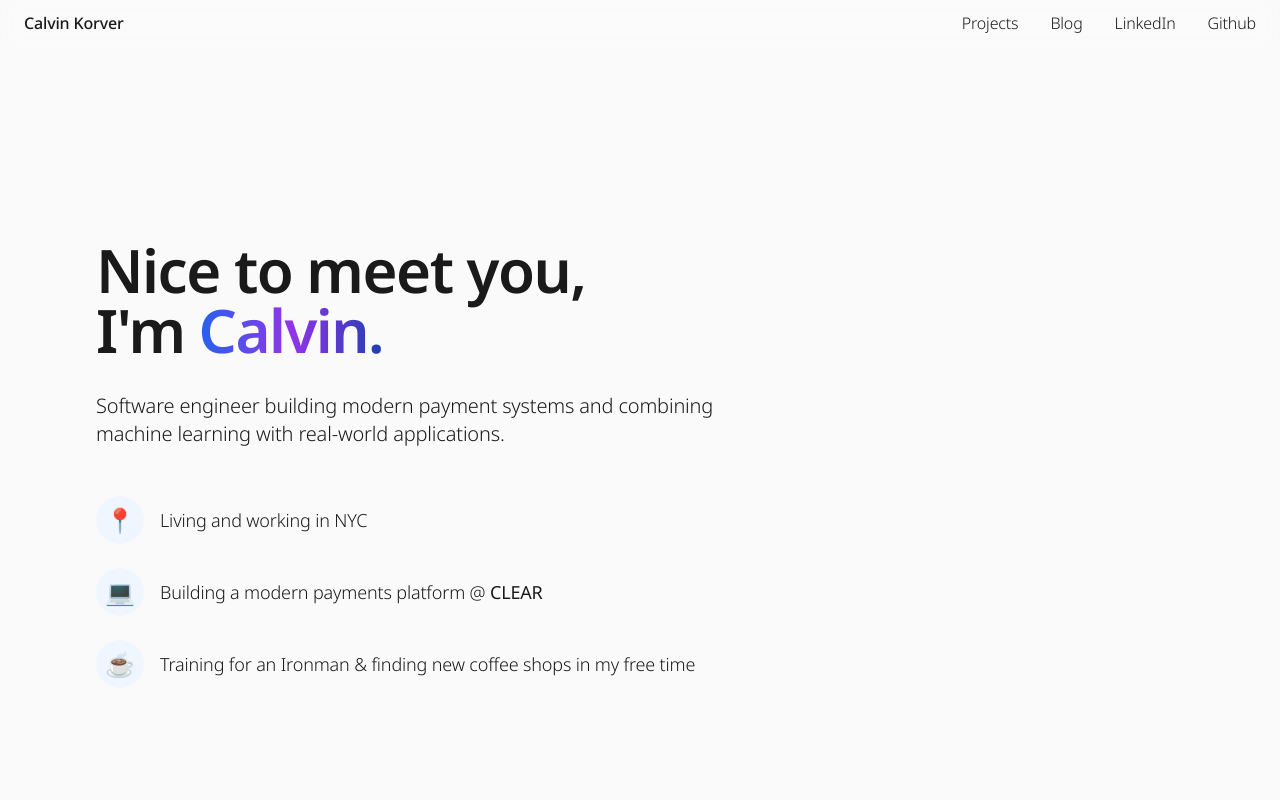
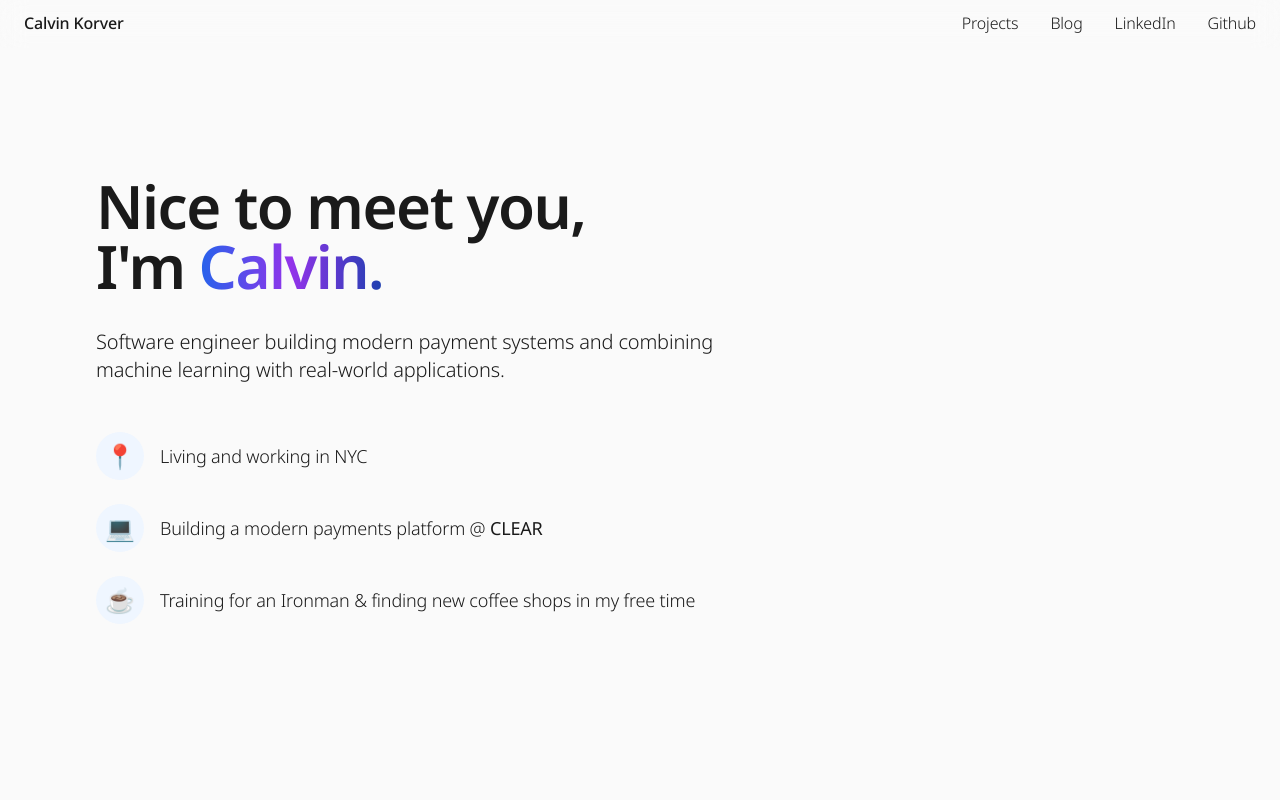
Before and after one commit to CalvinKorver/personal-website, a Next.js app: page / in a window 1280 px wide. Shown: the top 800 px of the page. Built offline with nearby package versions, Linux system fonts and the light colour scheme.

Commit message:
ase enter the commit message for your changes. Lines starting

```diff
--- a/src/app/layout.tsx
+++ b/src/app/layout.tsx
@@ -86,7 +86,7 @@ export default function RootLayout({
       </head>
       <body className={`${notoSans.variable} ${notoSerif.variable}`}>
         <Header />
-        <main className="pt-16">
+        <main>
           {children}
         </main>
       </body>
```
Also changed, not shown: 1 other file (tests, documents, lock files or other folders).
